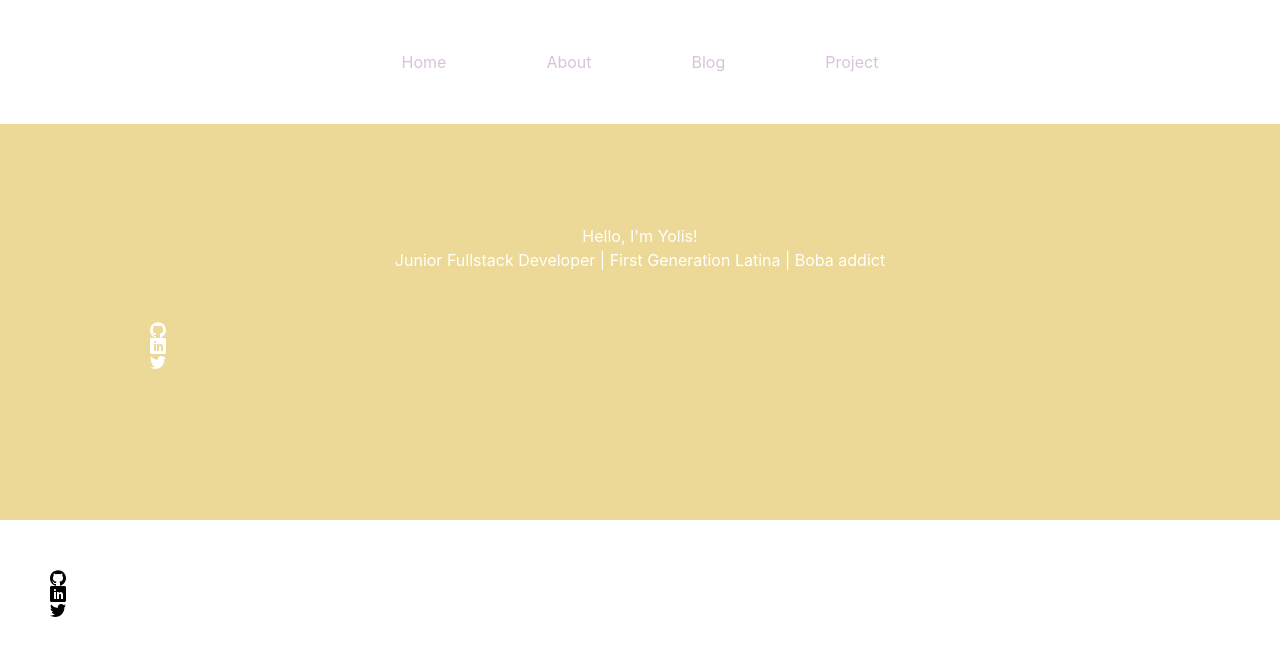
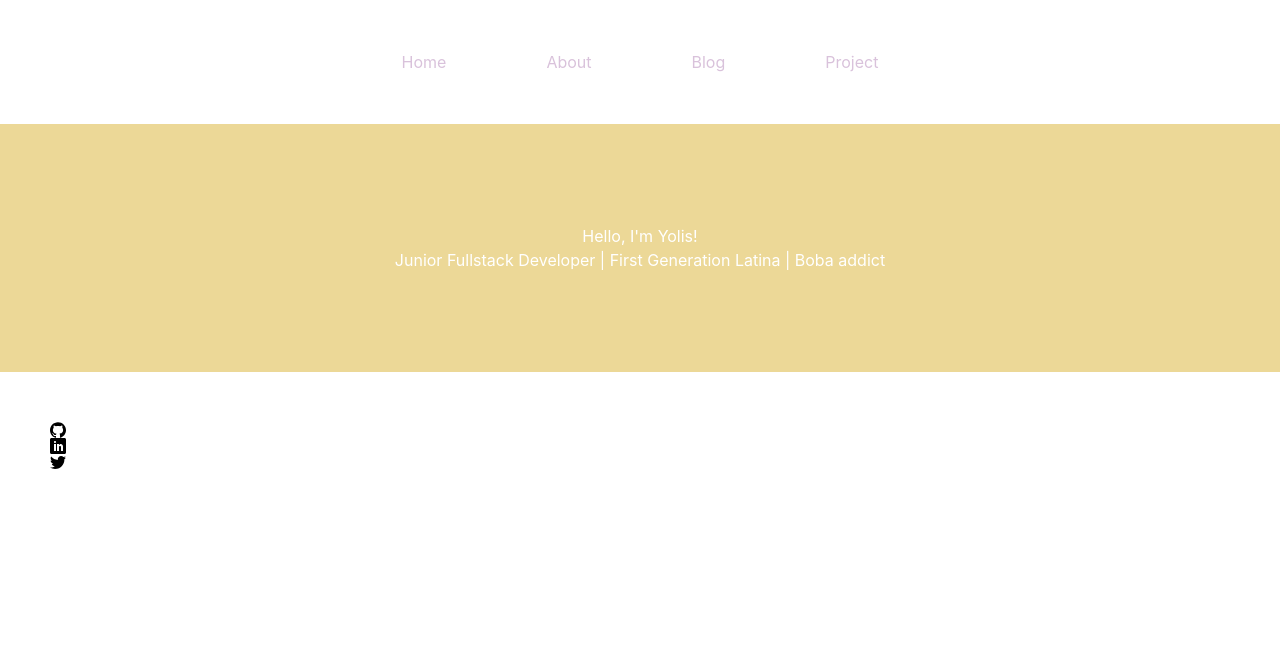
Before and after one commit to Yolisss/devPortfolio, a Next.js app: page / in a window 1280 px wide. Shown: the top 656 px of the page. Built offline with nearby package versions, Linux system fonts and the light colour scheme.

Commit message:
imported image component

```diff
--- a/pages/index.js
+++ b/pages/index.js
@@ -2,6 +2,7 @@ import Head from "next/head";
 import styles from "../styles/Home.module.css";
 import Link from "next/link";
 import SocialMedia from "../components/SocialMedia";
+import Image from "next/image";
 
 export default function Home() {
   return (
@@ -11,7 +12,6 @@ export default function Home() {
         <h4 className={styles.hometext}>
           Junior Fullstack Developer | First Generation Latina | Boba addict
         </h4>
-        <SocialMedia />
       </div>
     </div>
   );
```
